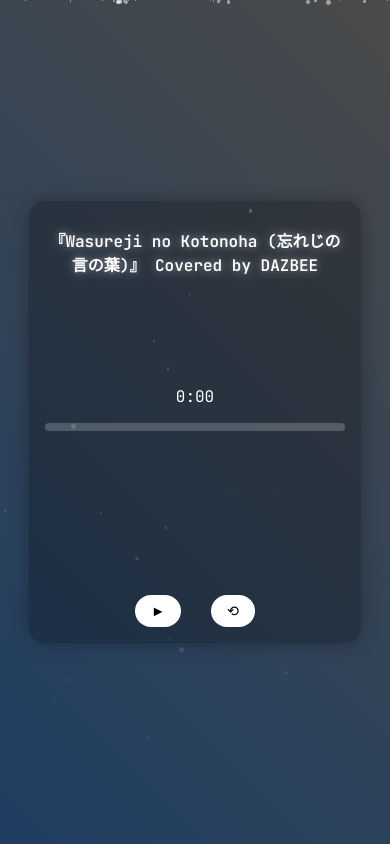
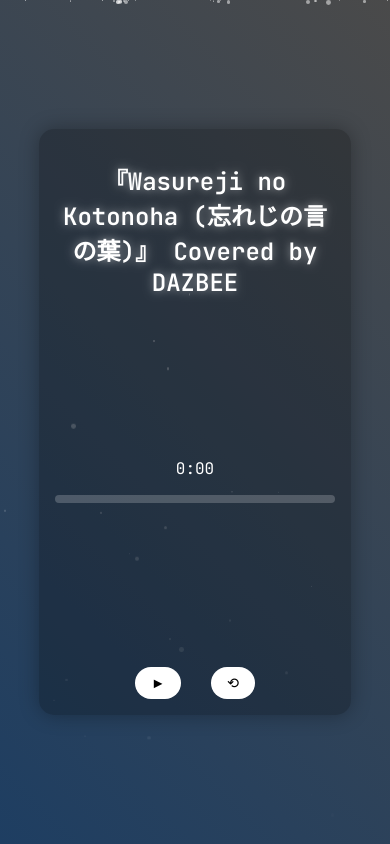
Before and after one commit to bluesky4047/website-music-play, a plain HTML site: page index.html in a window 390 px wide. Drawn offline with Linux system fonts and the light colour scheme.

Commit message:
Update index.html

```diff
--- a/index.html
+++ b/index.html
@@ -130,9 +130,10 @@
             100% { transform: translateY(-100vh); opacity: 0; }
         }
 
-        @media (max-width: 600px) {
+        /* Untuk layar besar (Tablet dan atasnya) */
+        @media (max-width: 1024px) {
             .container {
-                width: 90%;
+                width: 80%;
             }
 
             .player {
@@ -140,7 +141,7 @@
             }
 
             .title {
-                font-size: 2em;
+                font-size: 1.5em;
             }
 
             .lyrics {
@@ -153,7 +154,7 @@
             }
 
             .visualizer-container {
-                height: 70px;
+                height: 120px;
             }
 
             .progress-bar {
@@ -168,45 +169,6 @@
                 font-size: 1em;
             }
         }
-
-        /* Untuk layar besar (Tablet dan atasnya) */
-        @media (max-width: 1024px) {
-            .container {
-                width: 85%;
-            }
-
-            .player {
-                padding: 1rem;
-            }
-
-            .title {
-                font-size: 1em;
-            }
-
-            .lyrics {
-                font-size: 1.4em;
-            }
-        }
-
-        /* Untuk layar desktop (lebih besar dari 1024px) */
-        @media (min-width: 1025px) {
-            .container {
-                width: 80%;
-            }
-
-            .player {
-                padding: 2rem;
-            }
-
-            .title {
-                font-size: 2em;
-            }
-
-            .lyrics {
-                font-size: 1.5em;
-            }
-        }
-
 
     </style>
 </head>
```
